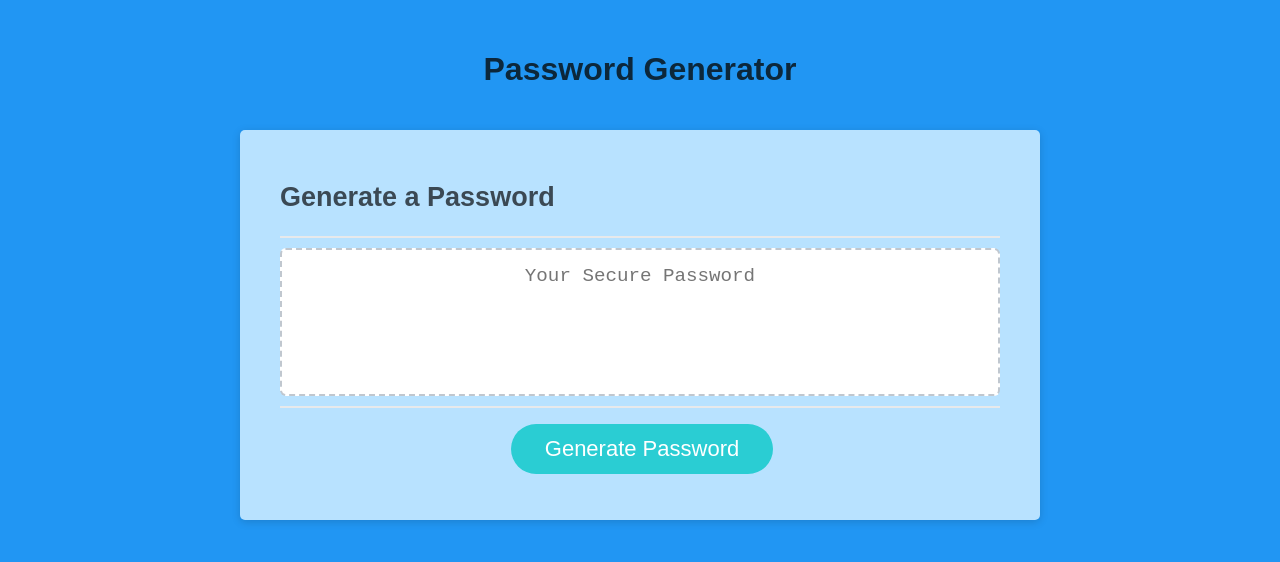
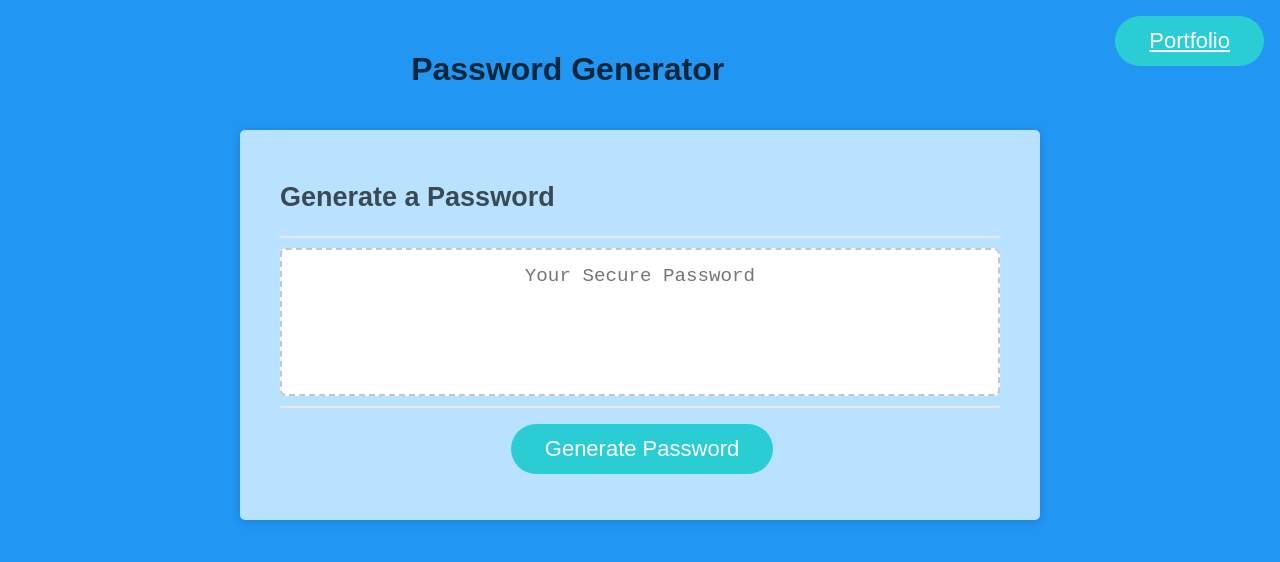
Before and after one commit to juanwithouttheotter/Pass-Gen, a plain HTML site: page index.html in a window 1280 px wide. Drawn offline with Linux system fonts and the light colour scheme.

Commit message:
added home button

```diff
--- a/Develop/style.css
+++ b/Develop/style.css
@@ -118,6 +118,10 @@ button[disabled] {
   overflow: hidden;
 }
 
+.homeBtn {
+  float: right;
+}
+
 @media (max-width: 690px) {
   .btn {
     font-size: 1rem;
--- a/index.html
+++ b/index.html
@@ -10,6 +10,8 @@
 </head>
 
 <body>
+  <a href="https://juanwithouttheotter.github.io/portfolio" class="btn btn-outline-dark btn-sm homeBtn" role="button">Portfolio</a>
+
   <div class="wrapper">
     <header>
       <h1>Password Generator</h1>
```
